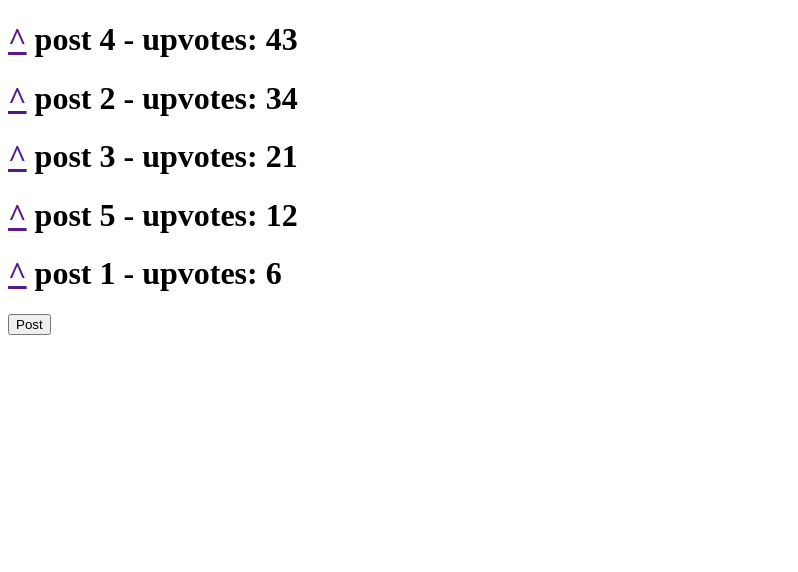
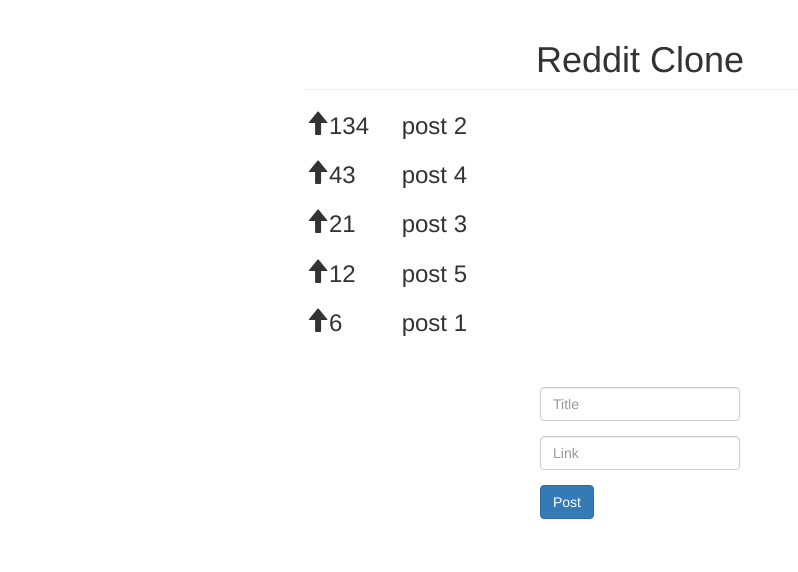
Before and after one commit to akhanna00/reddit-clone, a plain HTML site: page index.html in a window 1280 px wide. Shown: the whole page, without its empty margins (0-798 px from the left). Drawn offline with nearby package versions, Linux system fonts and the light colour scheme.

Commit message:
Update 2016-11-22T05:57:41.804Z

```diff
--- a/app.min.js
+++ b/app.min.js
@@ -1 +1 @@
-angular.module("myApp",[]).controller("mainController",["$scope",function(t){t.posts=[{title:"post 1",upvotes:6},{title:"post 2",upvotes:34},{title:"post 3",upvotes:21},{title:"post 4",upvotes:43},{title:"post 5",upvotes:12}],t.addPost=function(){$sope.title&&""!==t.title&&t.posts.push({title:"A new post",upvotes:0})},t.upvote=function(t){t.upvotes+=1}}]);
+angular.module("myApp",[]).controller("mainController",["$scope",function(t){t.posts=[{title:"post 1",upvotes:6},{title:"post 2",upvotes:134},{title:"post 3",upvotes:21},{title:"post 4",upvotes:43},{title:"post 5",upvotes:12}],t.addPost=function(){t.title&&""!==t.title&&(t.posts.push({title:t.title,link:t.link,upvotes:0}),t.title="",t.link="")},t.upvote=function(t){t.upvotes+=1}}]);
--- a/index.html
+++ b/index.html
@@ -1 +1 @@
-<!DOCTYPE html><html lang="en" ng-app="myApp"><head><meta charset="utf-8"><meta http-equiv="X-UA-Compatible" content="IE=edge"><meta name="viewport" content="width=device-width,initial-scale=1"><title>Reddit Clone</title></head><body ng-controller="mainController"><h1 ng-repeat="post in posts | orderBy: '-upvotes'"><a href="" ng-click="upvote(post)">^</a> {{ post.title }} - upvotes: {{post.upvotes}}</h1><button ng-click="addPost()">Post</button><script defer="defer" src="https://ajax.googleapis.com/ajax/libs/angularjs/1.5.6/angular.min.js"></script><script defer="defer" src="app.min.js"></script></body></html>
+<!DOCTYPE html><html lang="en" ng-app="myApp"><head><meta charset="utf-8"><meta http-equiv="X-UA-Compatible" content="IE=edge"><meta name="viewport" content="width=device-width,initial-scale=1"><title>Reddit Clone</title><link href="https://maxcdn.bootstrapcdn.com/bootstrap/3.3.7/css/bootstrap.min.css" rel="stylesheet" integrity="sha384-BVYiiSIFeK1dGmJRAkycuHAHRg32OmUcww7on3RYdg4Va+PmSTsz/K68vbdEjh4u" crossorigin="anonymous"><link rel="stylesheet" type="text/css" href="style.min.css"></head><body ng-controller="mainController"><div class="container"><h1 class="page-header text-center">Reddit Clone</h1><h3 ng-repeat="post in posts | orderBy: '-upvotes'" class="text-left"><div class="totalUpvotes"><div ng-click="upvote(post)" class="glyphicon glyphicon-arrow-up" role="button"></div>{{ post.upvotes }}</div><a href="{{post.link}}" ng-show="post.link" class="postTitle">{{post.title}}</a> <span href="" ng-hide="post.link" class="postTitle">{{post.title}}</span></h3><form ng-submit="addPost()" class="addPostForm"><div class="form-group"><input class="form-control" type="text" placeholder="Title" ng-model="title"></div><div class="form-group"><input class="form-control" type="text" placeholder="Link" ng-model="link"></div><button type="submit" class="btn btn-primary">Post</button></form><script defer="defer" src="https://ajax.googleapis.com/ajax/libs/angularjs/1.5.6/angular.min.js"></script><script defer="defer" src="app.min.js"></script></div></body></html>
--- a/style.min.css
+++ b/style.min.css
@@ -0,0 +1 @@
+.container{max-width:700px;margin:0 auto}.addPostForm{max-width:200px;margin:50px auto}.totalUpvotes{display:inline-block;width:70px;margin-right:20px}
```
